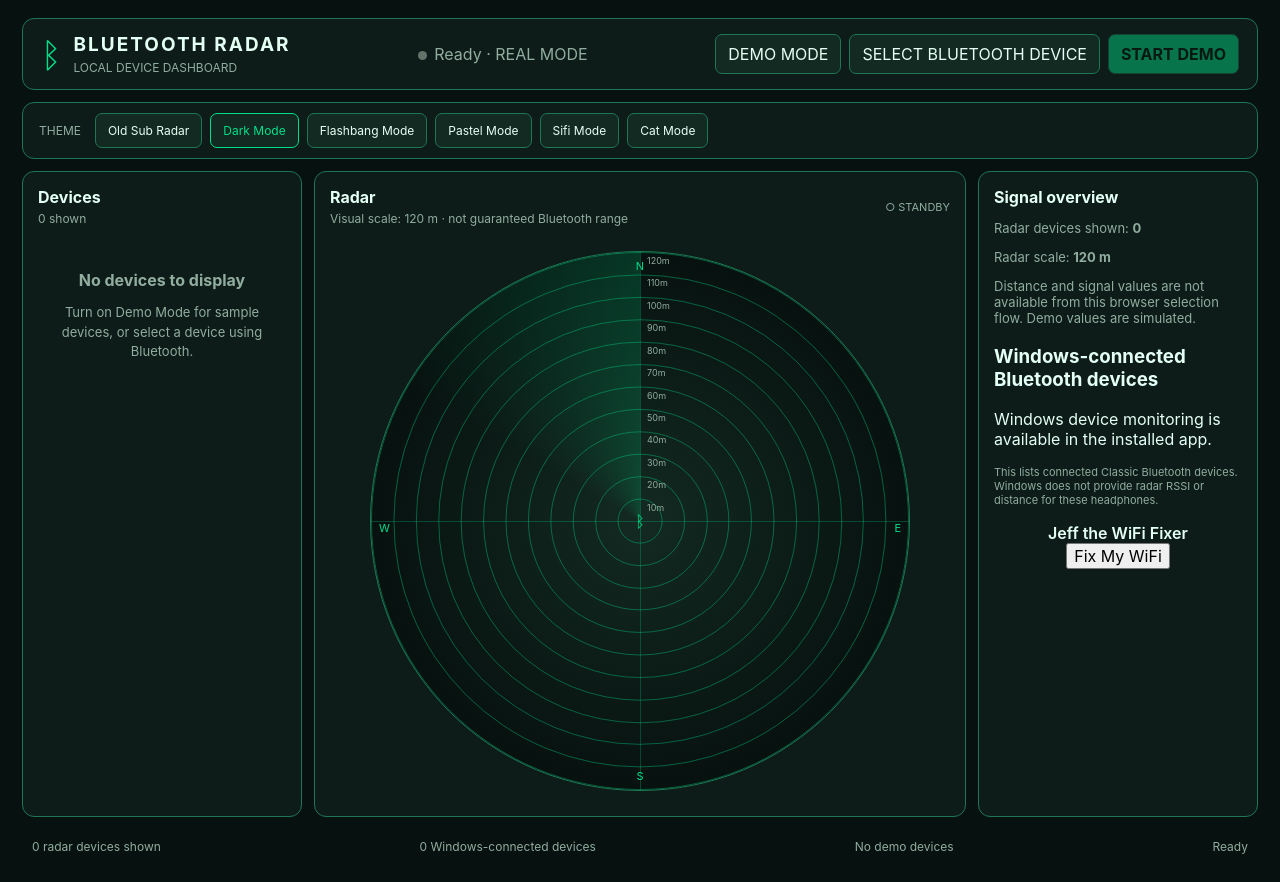
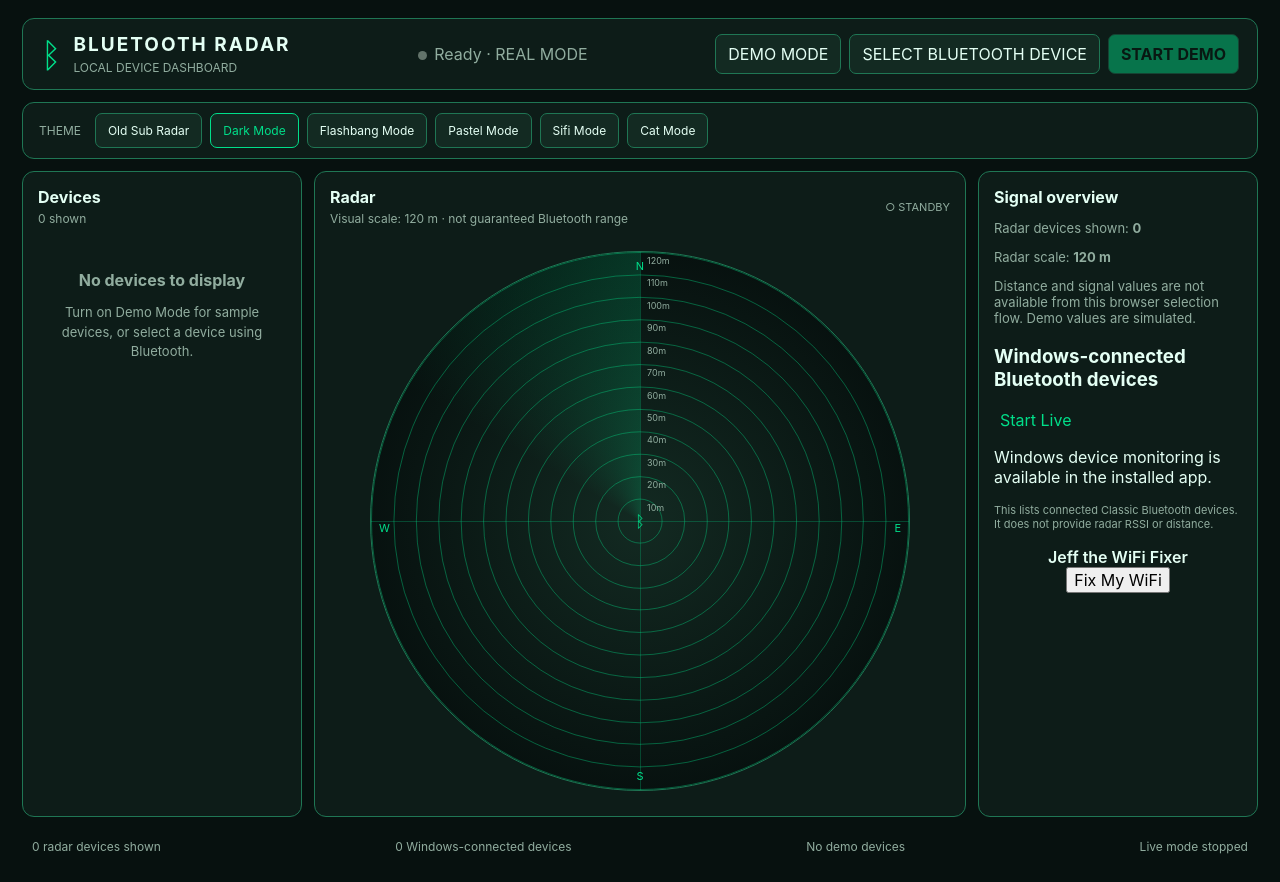
Before and after one commit to Ducks-UK/Bluetooth-Radar-Ultimate-Master, a React (Vite) app: page / in a window 1280 px wide. Built offline with nearby package versions, Linux system fonts and the light colour scheme.

Commit message:
Update App.tsx

```diff
--- a/src/App.tsx
+++ b/src/App.tsx
@@ -78,6 +78,10 @@ export default function App() {
     setTheme(next);
   }
 
+  function toggleLive() {
+    setScanning((currentlyScanning) => !currentlyScanning);
+  }
+
   return (
     <main className={`app theme-${theme.toLowerCase().replace(/ /g, "-")}`}>
       <Header
@@ -137,6 +141,15 @@ export default function App() {
 
           <section aria-label="Windows connected Bluetooth devices">
             <h3>Windows-connected Bluetooth devices</h3>
+
+            <button
+              type="button"
+              className="text-button"
+              onClick={toggleLive}
+            >
+              {scanning ? "Stop Live" : "Start Live"}
+            </button>
+
             <p>{windowsBluetooth.status}</p>
 
             {windowsBluetooth.error && (
@@ -154,8 +167,8 @@ export default function App() {
             )}
 
             <p className="note">
-              This lists connected Classic Bluetooth devices. Windows does not
-              provide radar RSSI or distance for these headphones.
+              This lists connected Classic Bluetooth devices. It does not
+              provide radar RSSI or distance.
             </p>
           </section>
 
@@ -174,7 +187,7 @@ export default function App() {
           {windowsBluetooth.devices.length} Windows-connected devices
         </span>
         <span>{demo ? "Demo data enabled" : "No demo devices"}</span>
-        <span>{scanning ? windowsBluetooth.status : bluetooth.status}</span>
+        <span>{scanning ? "Live mode running" : "Live mode stopped"}</span>
       </footer>
     </main>
   );
```
